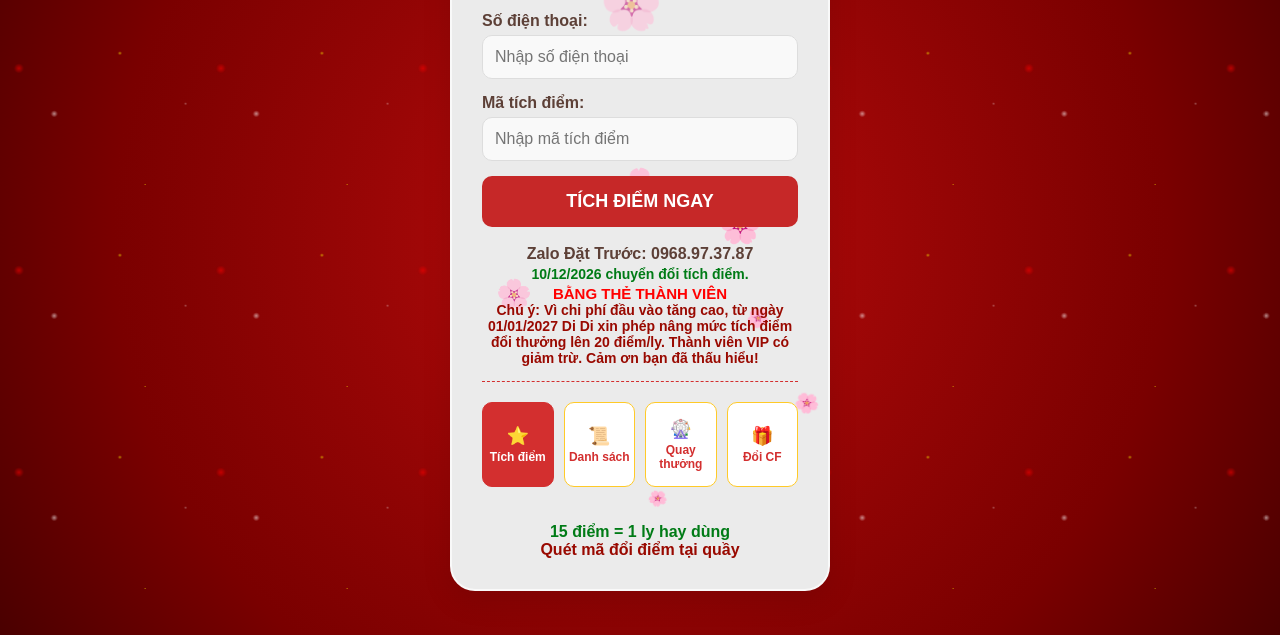
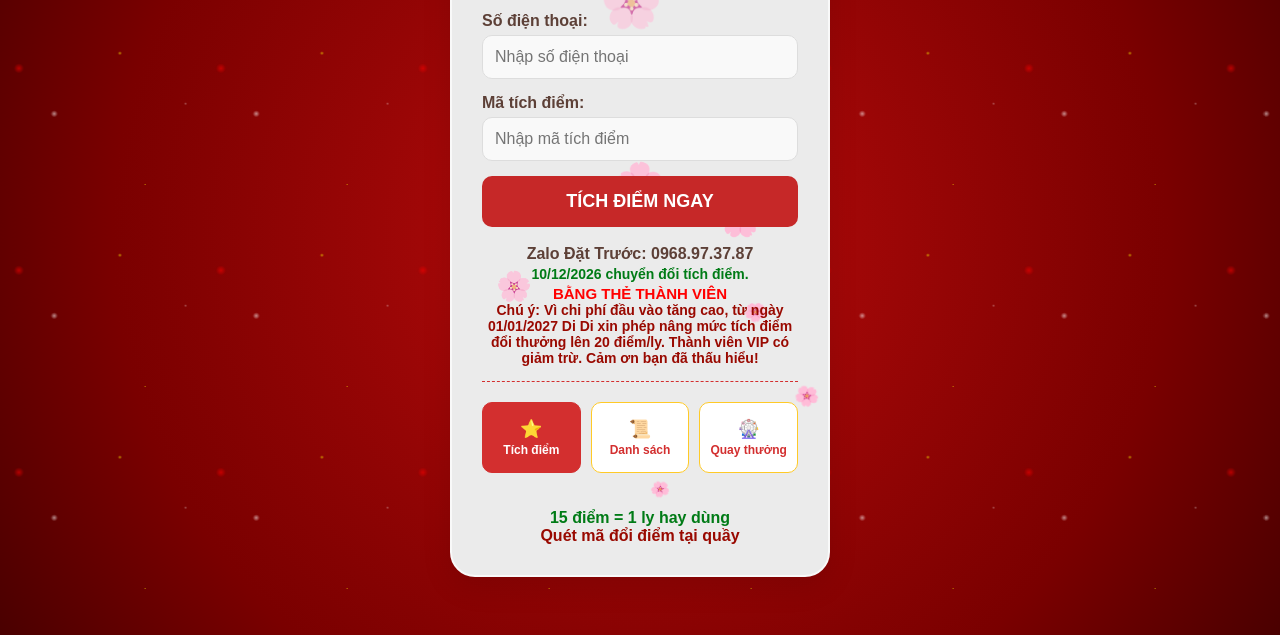
Before and after one commit to quanduy1992/didi-coffee, a plain HTML site: page index.html in a window 1280 px wide. Shown: the part 165-800 px from the top of the page. Drawn offline with Linux system fonts and the light colour scheme.

Commit message:
Update index.html

```diff
--- a/index.html
+++ b/index.html
@@ -433,7 +433,7 @@
             <a href="index.html" class="nav-item active"><i>⭐</i> Tích điểm</a>
             <a href="danhsach.html" class="nav-item"><i>📜</i> Danh sách</a>
             <a href="vong-quay.html" class="nav-item"><i>🎡</i> Quay thưởng</a>
-            <a href="doi-qua.html" class="nav-item"><i>🎁</i> Đổi CF</a>
+            <!--<a href="doi-qua.html" class="nav-item"><i>🎁</i> Đổi CF</a>-->
             <!-- <a href="doi-qua.html?from=webs" class="nav-item"><i>🎁</i> Xem quà</a>-->
         </div>
         <br><br><span style="color:#007b16;font-weight:bold;">15 điểm = 1 ly hay dùng</span>
```
